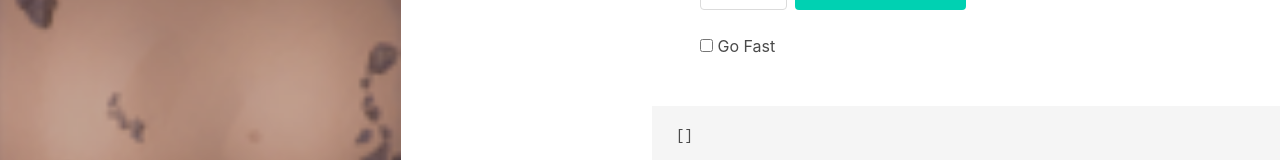
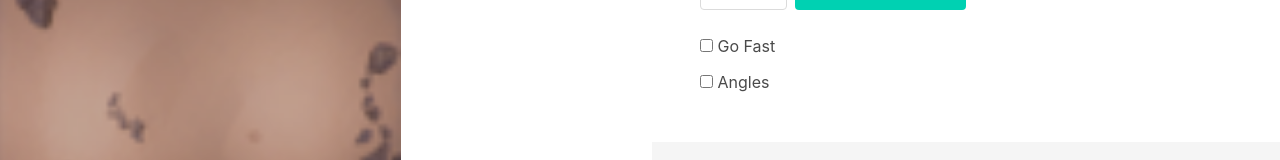
Before and after one commit to joedrees/rover-driver, a Nuxt app: page / in a window 1280 px wide. Shown: the part 621-781 px from the top of the page. Built offline with nearby package versions, Linux system fonts and the light colour scheme.

Commit message:
added angle lines

```diff
--- a/app.vue
+++ b/app.vue
@@ -5,6 +5,7 @@
         <div id="mast" :style="`left: ${(pixelScale / 100 * 40 / 2) - 2.5}px`"></div>
         <div :class="{ 'is-hidden': !goFast }" class="go-faster-stripe" :style="`height: ${pixelScale/100*45}px; left: ${(pixelScale / 100 * 40 / 2) - 10}px`"></div>
         <div :class="{ 'is-hidden': !goFast }" class="go-faster-stripe" :style="`height: ${pixelScale/100*45}px; left: ${(pixelScale / 100 * 40 / 2) + 8}px`"></div>
+        <div v-if="angles" class="thingy-line" v-for="line of lines" :key="line" :style="`left: ${(pixelScale / 100 * 40 / 2)}px; transform: rotate(${line}deg)`" />
       </div>
     </div>
     <div id="control" class="column">
@@ -66,6 +67,12 @@
             Go Fast
           </label>
         </div>
+        <div class="field">
+          <label class="checkbox">
+            <input type="checkbox" v-model="angles">
+            Angles
+          </label>
+        </div>
       </div>
       <pre>{{ traverse }}</pre>
     </div>
@@ -85,6 +92,7 @@ export default {
       roverYaw: parseInt(this.$route.query.r) || 45,
       pixelScale: parseInt(this.$route.query.s) || 100,
       manoeuvre: 'rotate',
+      angles: false,
       mValue: 0,
       traverse: [],
       goFast: false,
@@ -238,4 +246,16 @@ export default {
   margin: 25px 0;
   background-color: #ccc;
 }
+.thingy-line {
+  width: 2px;
+  height: 500px;
+  top: -250px;
+  position: absolute;
+  background-color: #000;
+}
+.circle {
+  border-radius:50%;
+  border: solid thin #0ff;
+  position: absolute;
+}
 </style>
```
